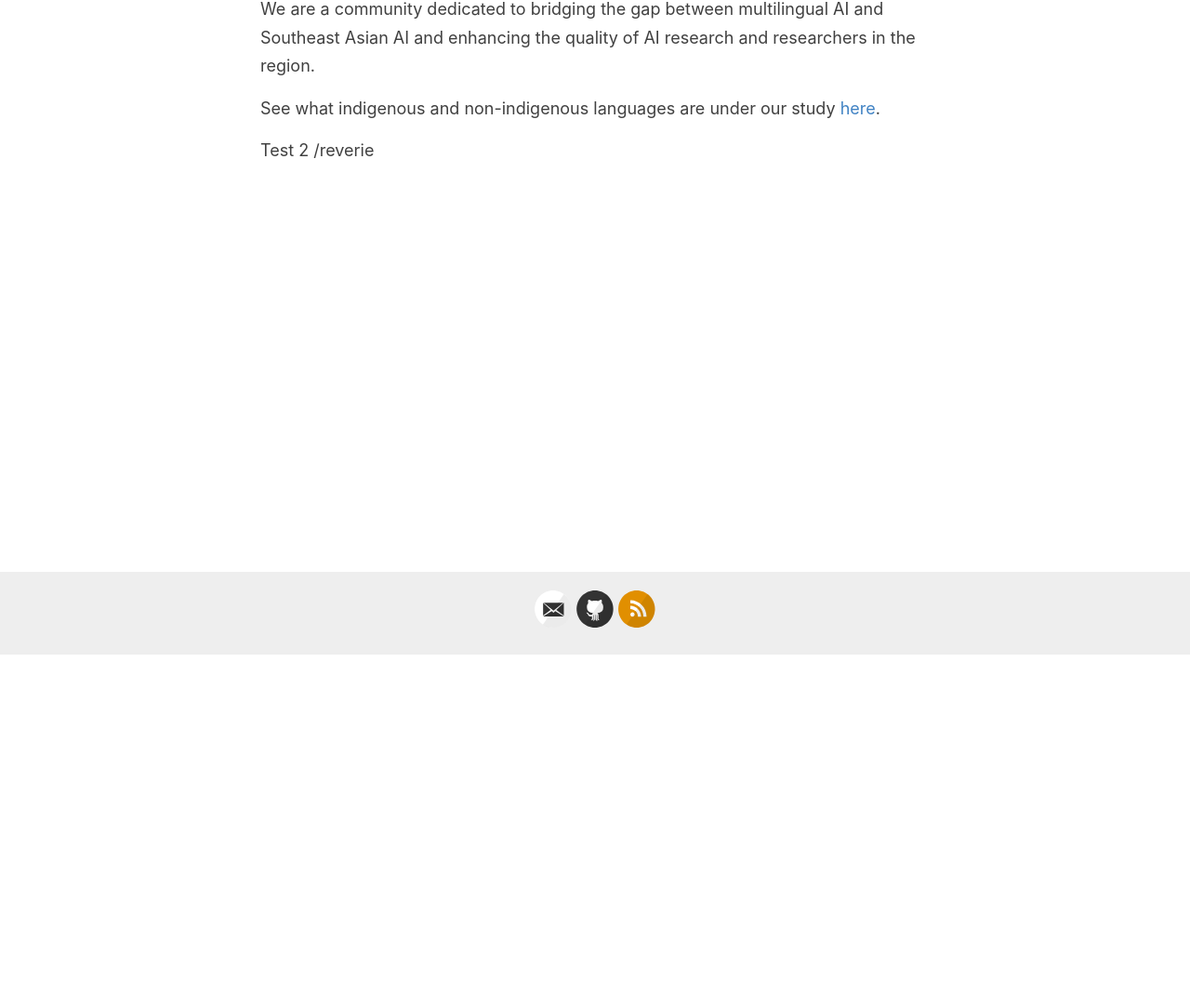
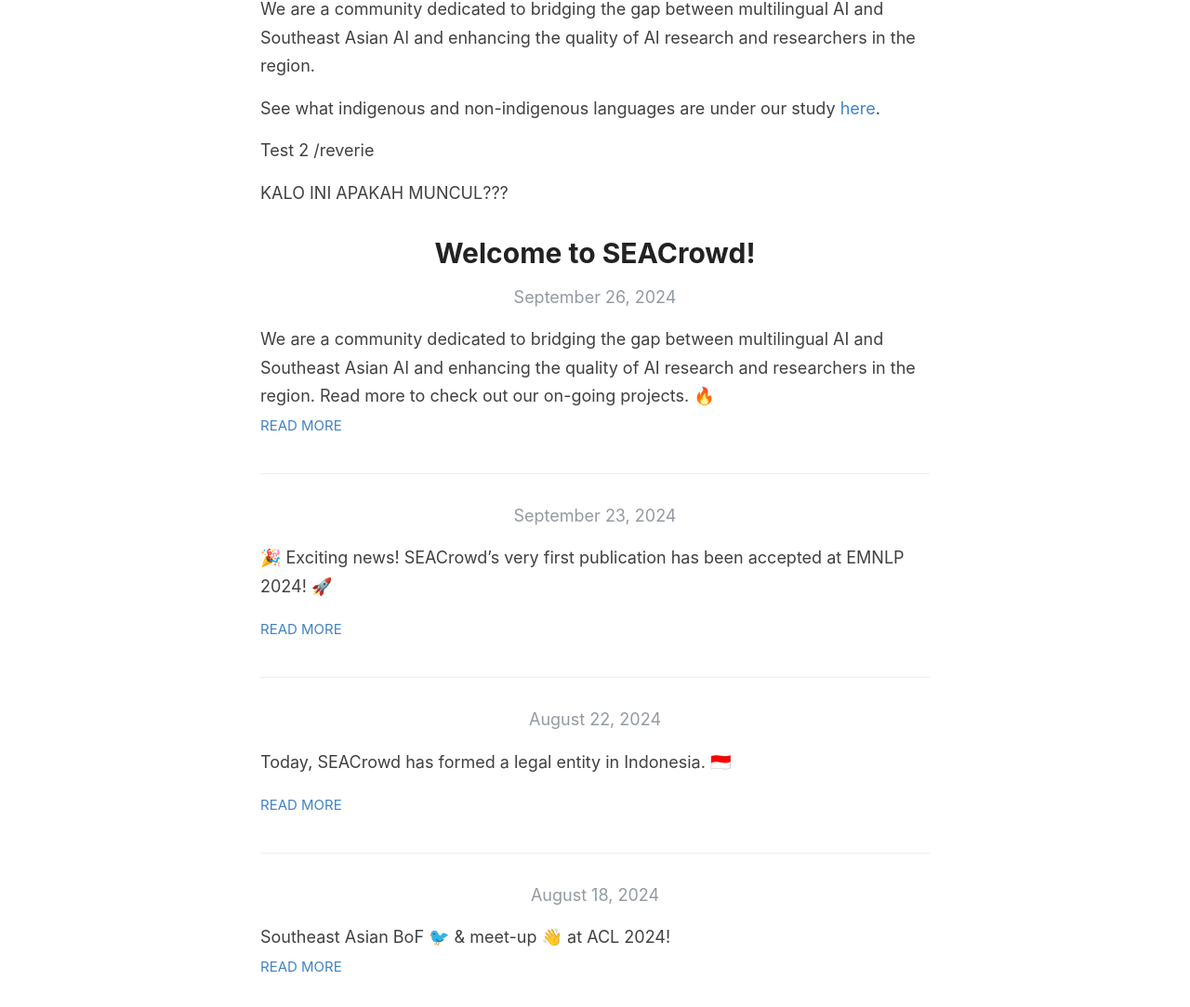
Before and after one commit to amitmerchant1990/reverie, a Jekyll site: the page built from index.md, in a window 1280 px wide and 1400 px high, scrolled down 379 px. Shown: the part 317-1400 px from the top of the window at 93% size. Built offline with Jekyll 4.4.1, drawn with Linux system fonts in a browser that asks for light colours; some of the changed text lies outside the part shown.

Commit message:
Update index.md

```diff
--- a/index.md
+++ b/index.md
@@ -28,3 +28,21 @@
   Test 2
   {{ site.baseurl }}
 </div>
+
+KALO INI APAKAH MUNCUL???
+<div class="posts">
+  {% for post in site.posts %}
+    <article class="post">
+      <a href="{{ site.baseurl }}{{ post.url }}">
+        <h1>{{ post.title }}</h1>
+        <div>
+          <p class="post_date">{{ post.date | date: "%B %e, %Y" }}</p>
+        </div>
+      </a>
+      <div class="entry">
+        {{ post.excerpt }}
+      </div>
+      <a href="{{ site.baseurl }}{{ post.url }}" class="read-more">Read More</a>
+    </article>
+  {% endfor %}
+</div>
```
